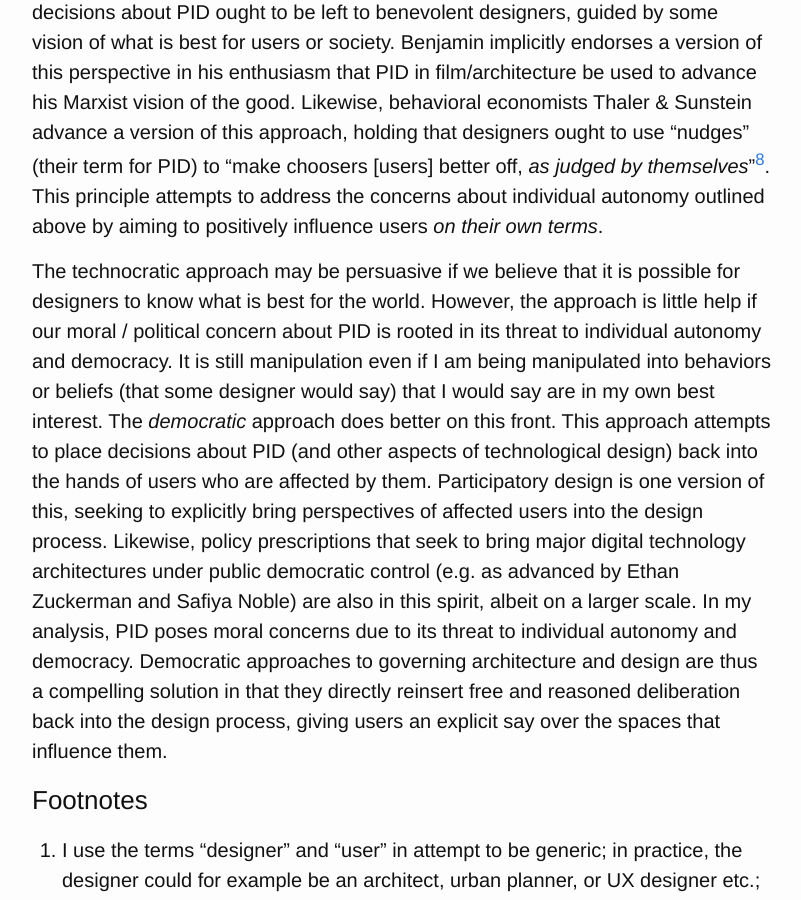
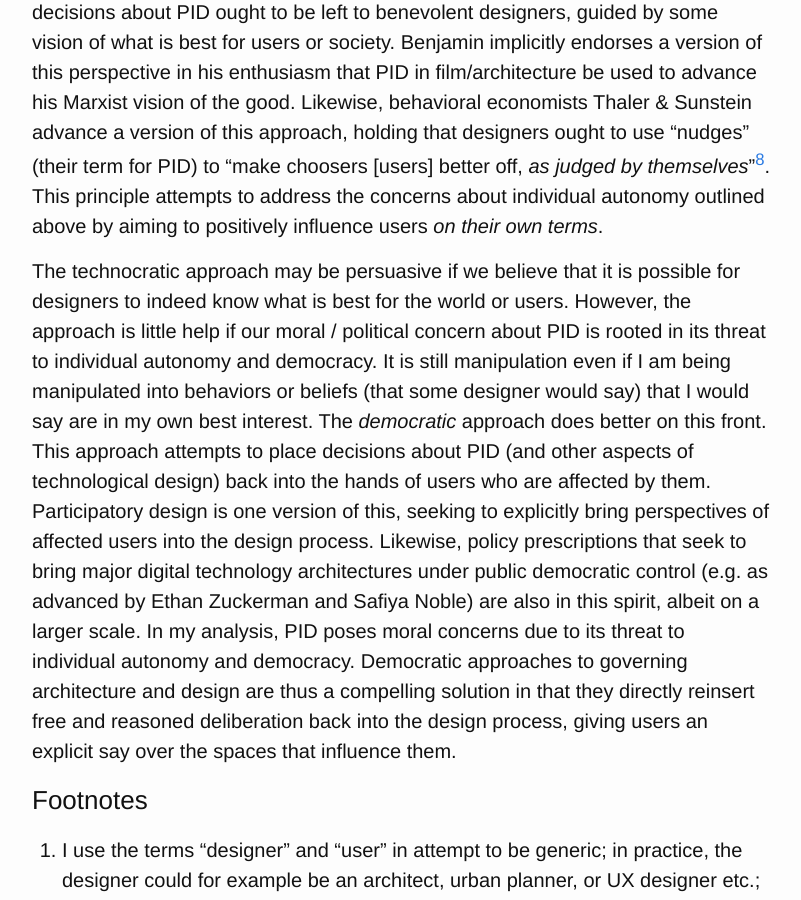
Before and after one commit to Fossj117/fossj117.github.io, a Jekyll site: the page built from _posts/2021-11-17-benjamin-architecture.md, in a window 1280 px wide and 900 px high, scrolled down 2314 px. Shown: the whole window, without its empty margins (238-1039 px from the left). Built offline with Jekyll 4.4.1, drawn with Linux system fonts in a browser that asks for light colours; a script that is not in the unit is left out; comment, search, counter and statistics services are not loaded.

Commit message:
tweak benjamin arch

```diff
--- a/_posts/2021-11-17-benjamin-architecture.md
+++ b/_posts/2021-11-17-benjamin-architecture.md
@@ -19,7 +19,7 @@ Accepting Benjamin’s descriptive claims about architecture’s power to influe
 
 We are then left with our second question; if designers cannot avoid influencing their distracted users, what is the right way of wielding or governing this power? I will consider two approaches to answering this question: (1) the *technocratic* approach, and (2) the *democratic* approach. The technocratic approach holds that decisions about PID ought to be left to benevolent designers, guided by some vision of what is best for users or society. Benjamin implicitly endorses a version of this perspective in his enthusiasm that PID in film/architecture be used to advance his Marxist vision of the good. Likewise, behavioral economists Thaler & Sunstein advance a version of this approach, holding that designers ought to use “nudges” (their term for PID) to “make choosers [users] better off, *as judged by themselves*”[^8]. This principle attempts to address the concerns about individual autonomy outlined above by aiming to positively influence users *on their own terms*.
 
-The technocratic approach may be persuasive if we believe that it is possible for designers to know what is best for the world. However, the approach is little help if our moral / political concern about PID is rooted in its threat to individual autonomy and democracy. It is still manipulation even if I am being manipulated into behaviors or beliefs (that some designer would say) that I would say are in my own best interest. The *democratic* approach does better on this front. This approach attempts to place decisions about PID (and other aspects of technological design) back into the hands of users who are affected by them. Participatory design is one version of this, seeking to explicitly bring perspectives of affected users into the design process. Likewise, policy prescriptions that seek to bring major digital technology architectures under public democratic control (e.g. as advanced by Ethan Zuckerman and Safiya Noble) are also in this spirit, albeit on a larger scale. In my analysis, PID poses moral concerns due to its threat to individual autonomy and democracy. Democratic approaches to governing architecture and design are thus a compelling solution in that they directly reinsert free and reasoned deliberation back into the design process, giving users an explicit say over the spaces that influence them.
+The technocratic approach may be persuasive if we believe that it is possible for designers to indeed know what is best for the world or users. However, the approach is little help if our moral / political concern about PID is rooted in its threat to individual autonomy and democracy. It is still manipulation even if I am being manipulated into behaviors or beliefs (that some designer would say) that I would say are in my own best interest. The *democratic* approach does better on this front. This approach attempts to place decisions about PID (and other aspects of technological design) back into the hands of users who are affected by them. Participatory design is one version of this, seeking to explicitly bring perspectives of affected users into the design process. Likewise, policy prescriptions that seek to bring major digital technology architectures under public democratic control (e.g. as advanced by Ethan Zuckerman and Safiya Noble) are also in this spirit, albeit on a larger scale. In my analysis, PID poses moral concerns due to its threat to individual autonomy and democracy. Democratic approaches to governing architecture and design are thus a compelling solution in that they directly reinsert free and reasoned deliberation back into the design process, giving users an explicit say over the spaces that influence them.
 
 ## Footnotes
 
```
